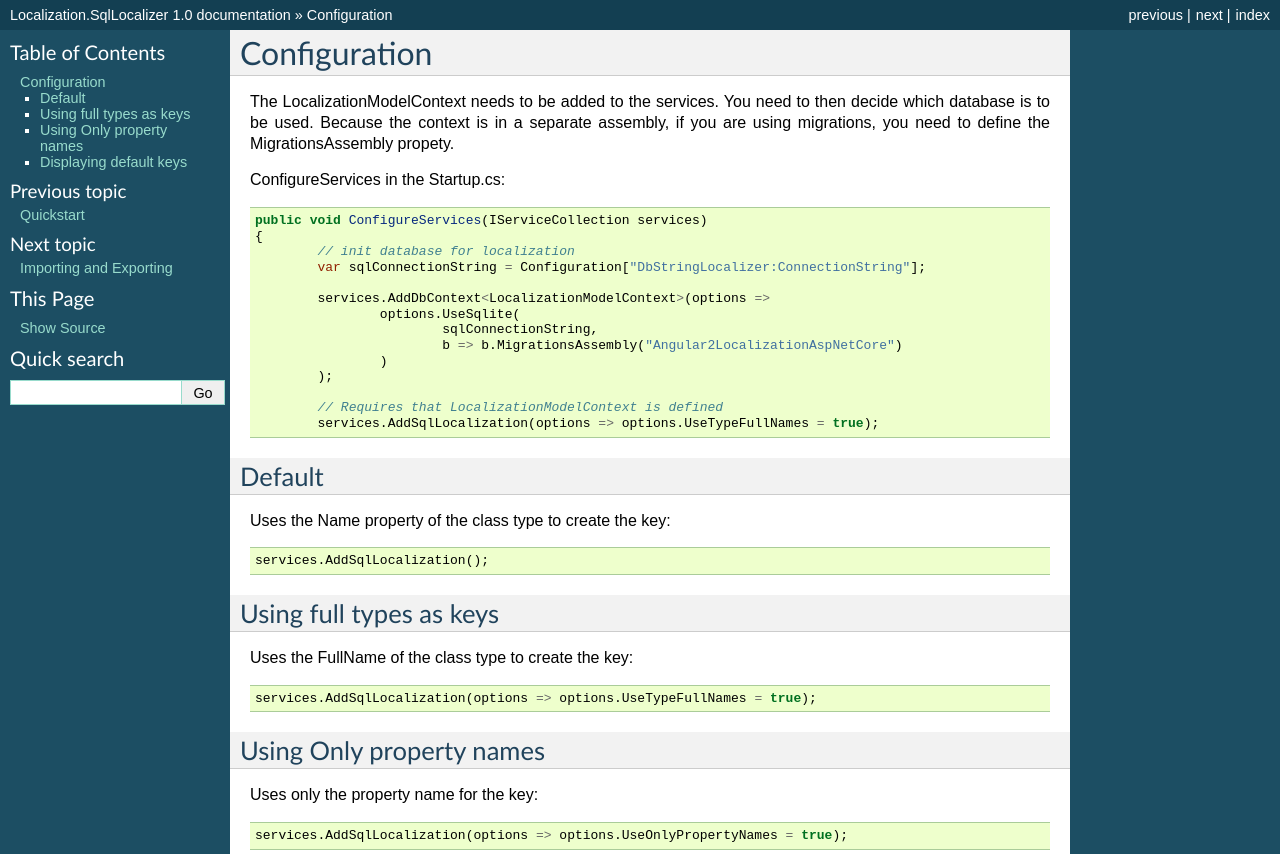
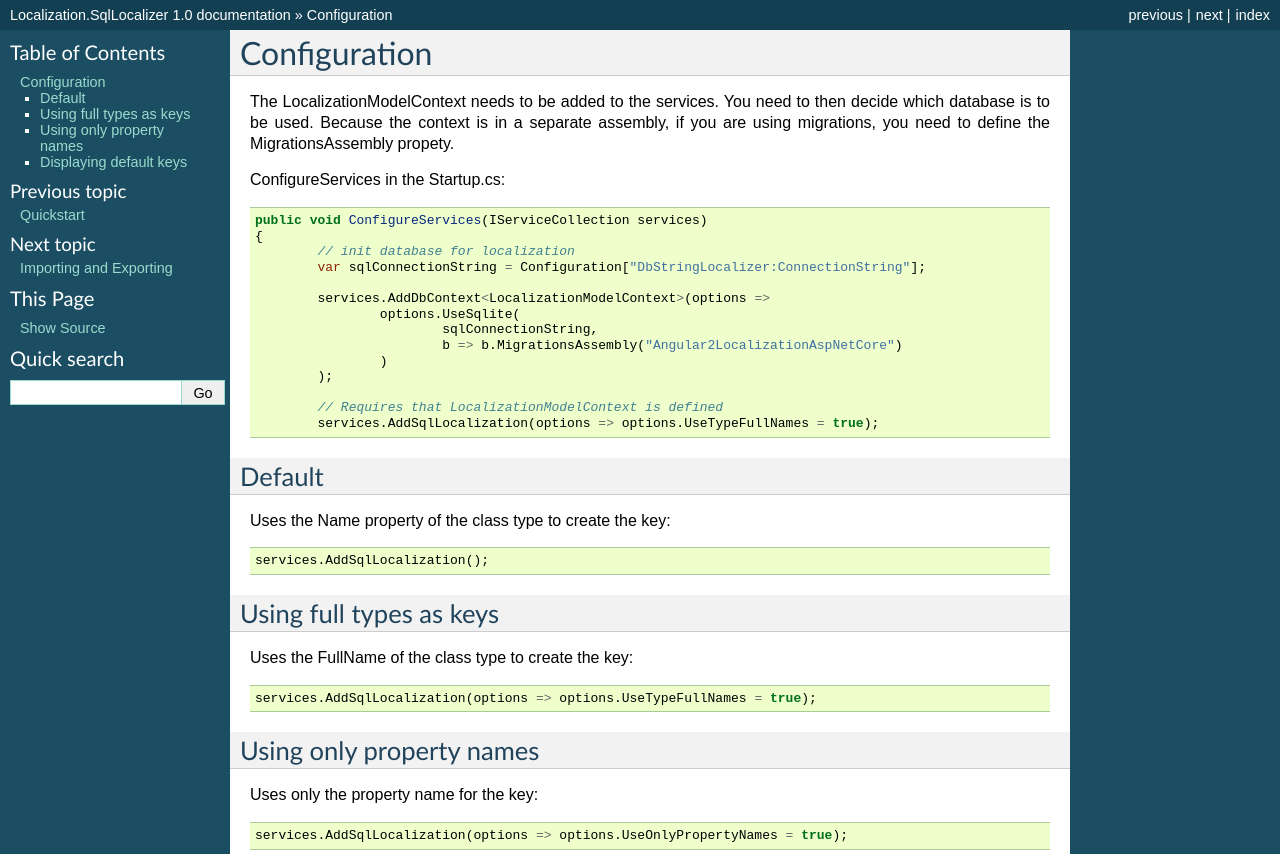
Before and after one commit to damienbod/Localization.SqlLocalizer.docs, a Sphinx documentation site: the page built from docs/source/docs/configuration.rst, in a window 1280 px wide. Shown: the top 854 px of the page. Built offline with Sphinx 7.4.7, drawn with Linux system fonts in a browser that asks for light colours.

Commit message:
doc clean up

```diff
--- a/docs/source/docs/configuration.rst
+++ b/docs/source/docs/configuration.rst
@@ -43,7 +43,7 @@ Uses the FullName of the class type to create the key::
 	services.AddSqlLocalization(options => options.UseTypeFullNames = true);
 
 
-Using Only property names
+Using only property names
 -----------------------
 
 .. highlight:: csharp
```
